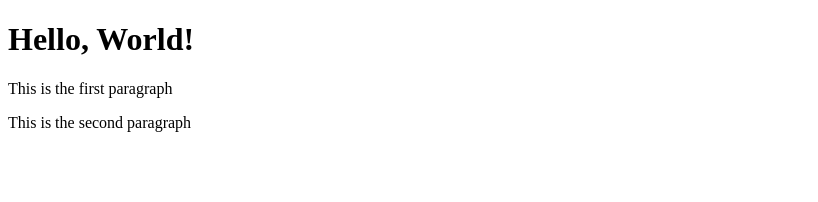
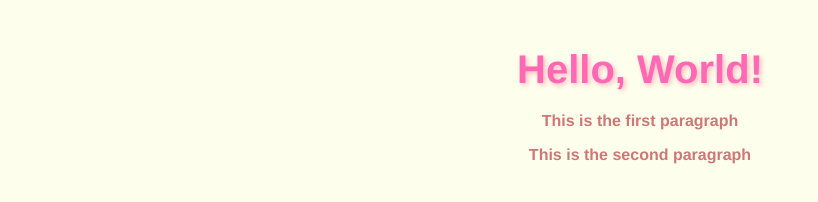
Before and after one commit to LeanneMarieDP/git-test, a website: page index.html in a window 1280 px wide. Shown: the whole page, without its empty margins (0-818 px from the left). Drawn offline with Linux system fonts and the light colour scheme.

```diff
--- /dev/null
+++ b/bs-config.json
@@ -0,0 +1,4 @@
+{
+  "files": ["./*.html", "./*.css", "./*.js"],
+  "injectChanges": true
+}
--- a/index.html
+++ b/index.html
@@ -1,6 +1,9 @@
 <!DOCTYPE html>
 <html>
-  <head></head>
+  <head>
+    <link rel="stylesheet" href="styles.css">
+</head>
+
   <body>
     <h1>Hello, World!</h1>
     <p1>This is the first paragraph</p>
--- /dev/null
+++ b/styles.css
@@ -0,0 +1,19 @@
+body {
+  background-color: #fdffec;
+  font-family: "Helvetica Neue", Helvetica;
+  text-align: center;
+  margin: 0;
+  padding: 20px;
+}
+
+h1 {
+  color: #ff69b4;
+  font-size: 2.5em;
+  text-shadow: 2px 2px 5px #ffb6c1;
+  margin-bottom: 20px;
+}
+
+p1 {
+  color: #cd7777;
+  font-weight: bold;
+}
```
Also changed, not shown: package.json (added, +25 -0 lines), 2 other files.
